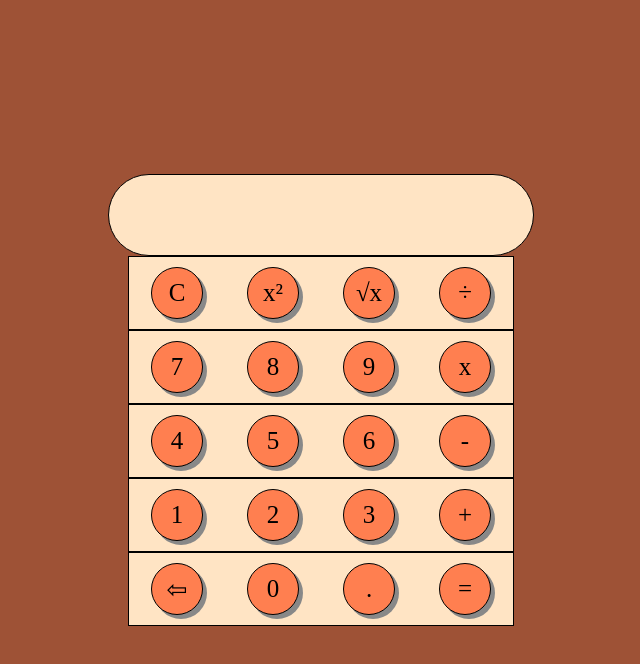
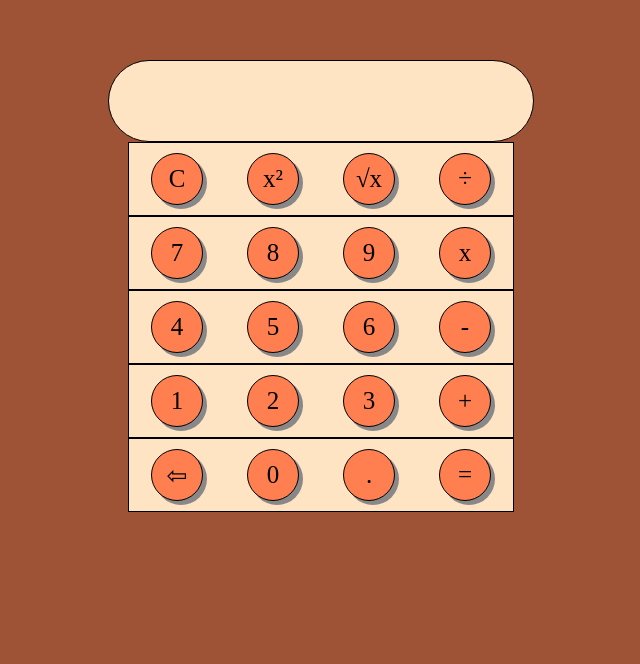
Before and after one commit to RaviCodify/calculator, a plain HTML site: page index.html in a window 1280 px wide. Shown: the part 102-766 px from the top of the page, without its empty margins (319-959 px from the left). Drawn offline with Linux system fonts and the light colour scheme.

Commit message:
Update style.css

```diff
--- a/style.css
+++ b/style.css
@@ -10,10 +10,9 @@ body{
 .main-container{
     width: 30vw;
     height: 85vh;
-    /* border: 1px solid black; */
     display: flex;
     flex-direction: column;
-    justify-content: flex-end;
+    justify-content: center;
     align-items: center;
 }
 
```
